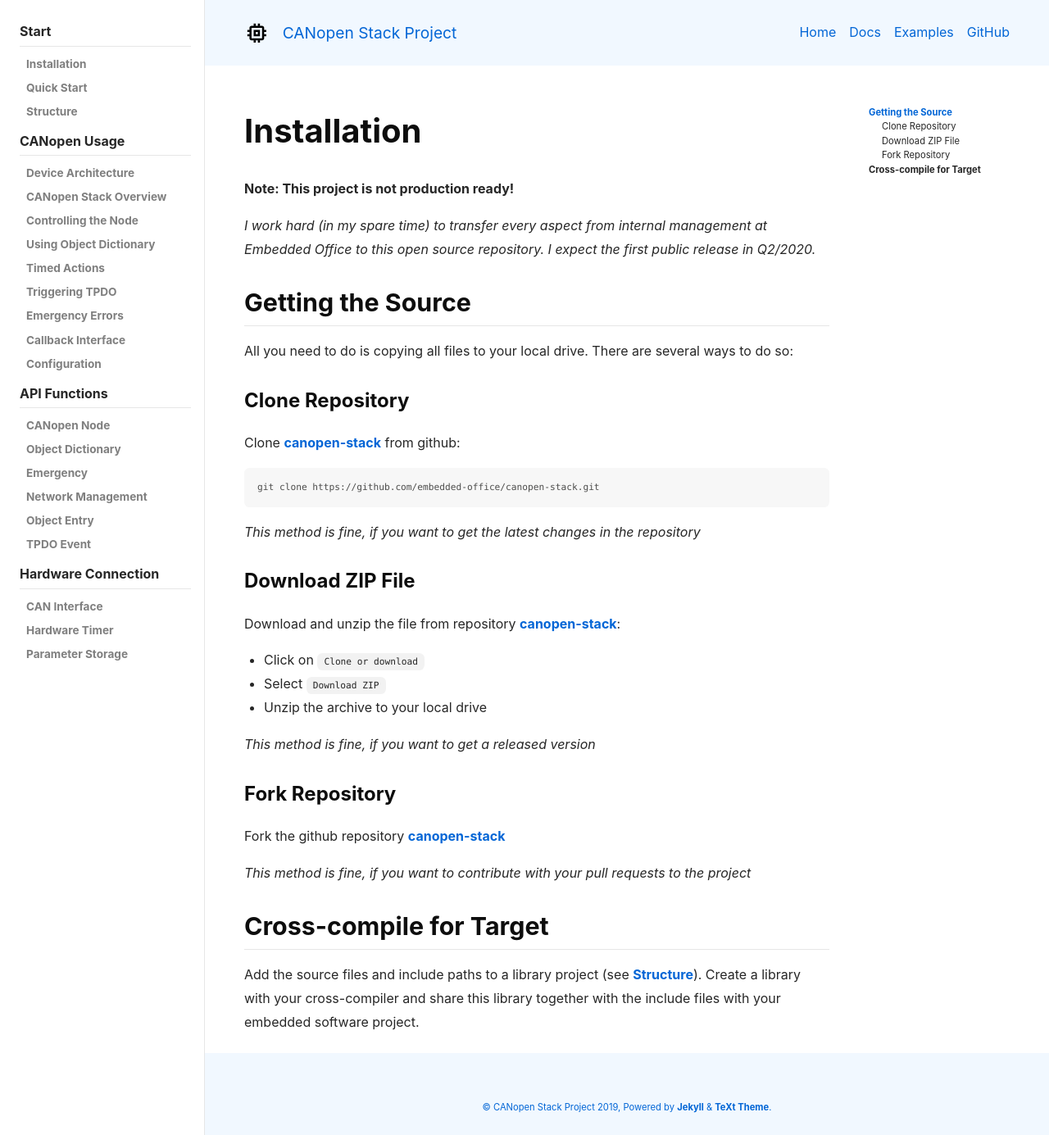
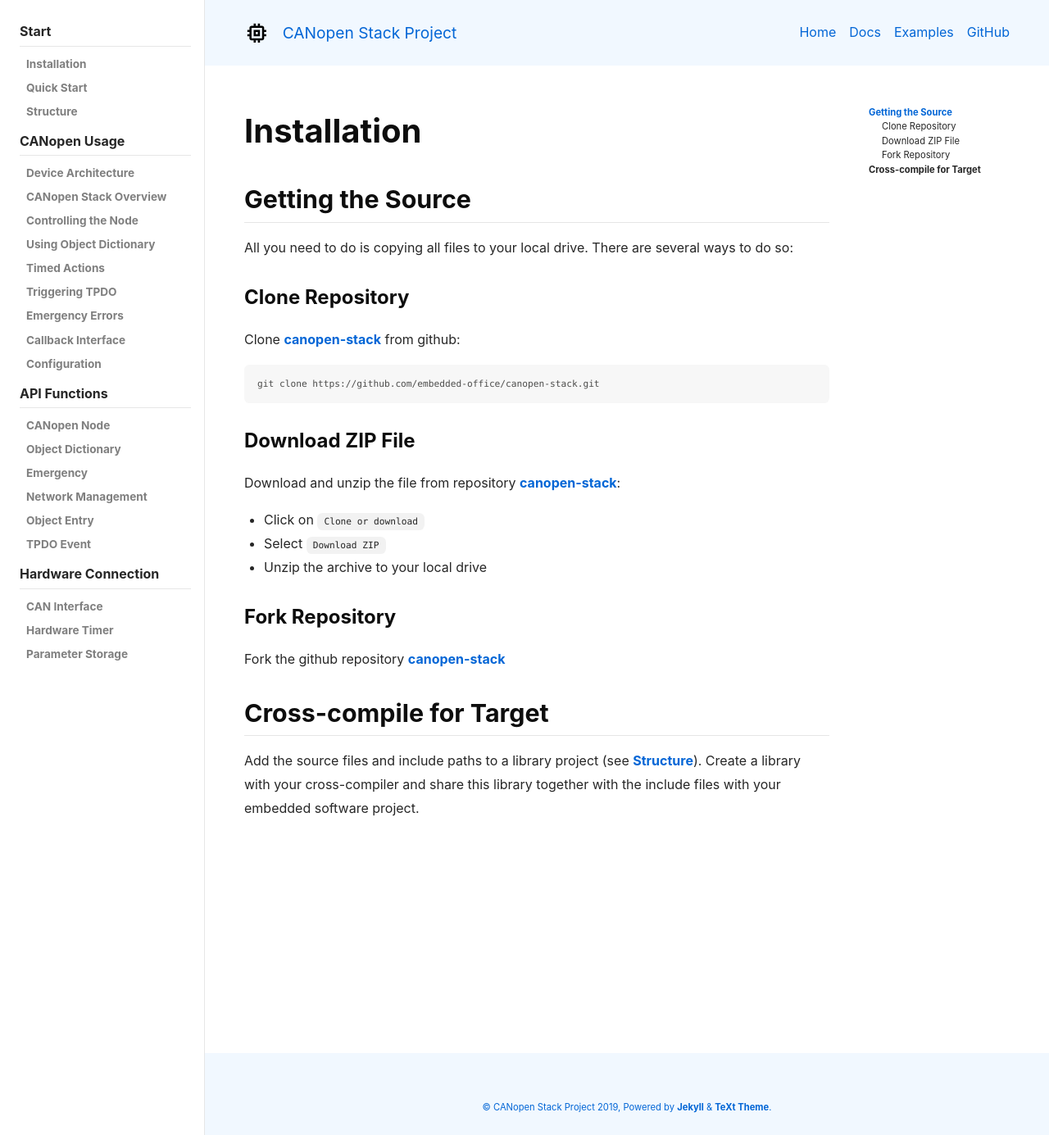
Before and after one commit to embedded-office/canopen-stack, a Jekyll site: the page built from docs/docs/start/installation.md, in a window 1280 px wide. Shown: the whole page at 82% size. Built offline with Jekyll 4.4.1, drawn with Linux system fonts in a browser that asks for light colours; nearby versions of some CDN libraries.

````diff
--- a/docs/docs/start/installation.md
+++ b/docs/docs/start/installation.md
@@ -6,11 +6,6 @@ sidebar:
 aside:
   toc: true
 ---
-
-**Note: This project is not production ready!**
-
-*I work hard (in my spare time) to transfer every aspect from internal management at Embedded Office to this open source repository. I expect the first public release in Q2/2020.*
-
 
 ## Getting the Source
 
@@ -24,8 +19,6 @@ Clone [canopen-stack](https://github.com/embedded-office/canopen-stack) from git
 git clone https://github.com/embedded-office/canopen-stack.git
 ```
 
-*This method is fine, if you want to get the latest changes in the repository*
-
 ### Download ZIP File
 
 Download and unzip the file from repository [canopen-stack](https://github.com/embedded-office/canopen-stack):
@@ -34,15 +27,10 @@ Download and unzip the file from repository [canopen-stack](https://github.com/e
 - Select `Download ZIP`
 - Unzip the archive to your local drive
 
-*This method is fine, if you want to get a released version*
-
 ### Fork Repository
 
 Fork the github repository [canopen-stack](https://github.com/embedded-office/canopen-stack)
 
-*This method is fine, if you want to contribute with your pull requests to the project*
-
-
 ## Cross-compile for Target
 
 Add the source files and include paths to a library project (see [Structure](/docs/start/structure)). Create a library with your cross-compiler and share this library together with the include files with your embedded software project.
````
Also changed, not shown: docs/docs/api/dictionary/index.md (+3 -3 lines), docs/docs/api/emergency/index.md (+1 -1 lines), docs/docs/api/network/index.md (+1 -1 lines), docs/docs/start/quickstart.md (+0 -4 lines), docs/docs/start/structure.md (+0 -4 lines), README.md.
